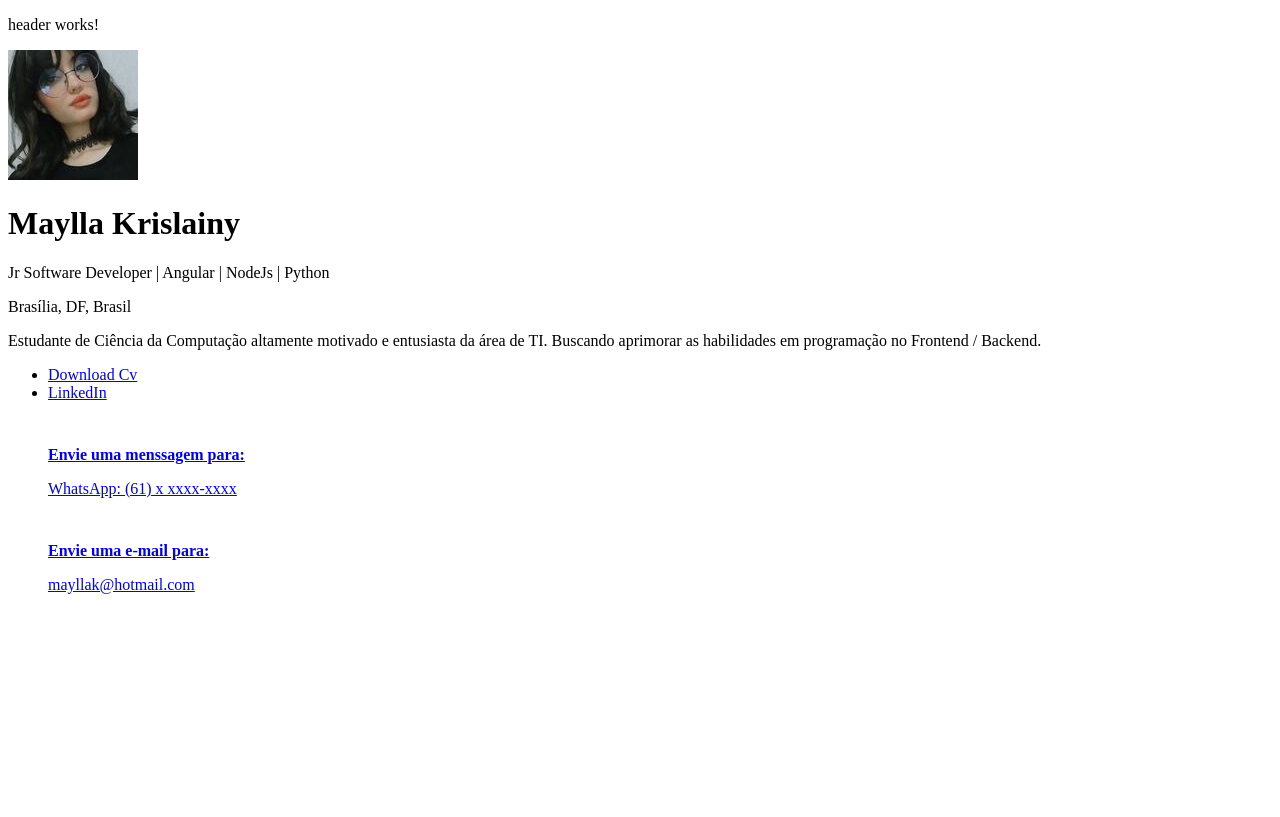
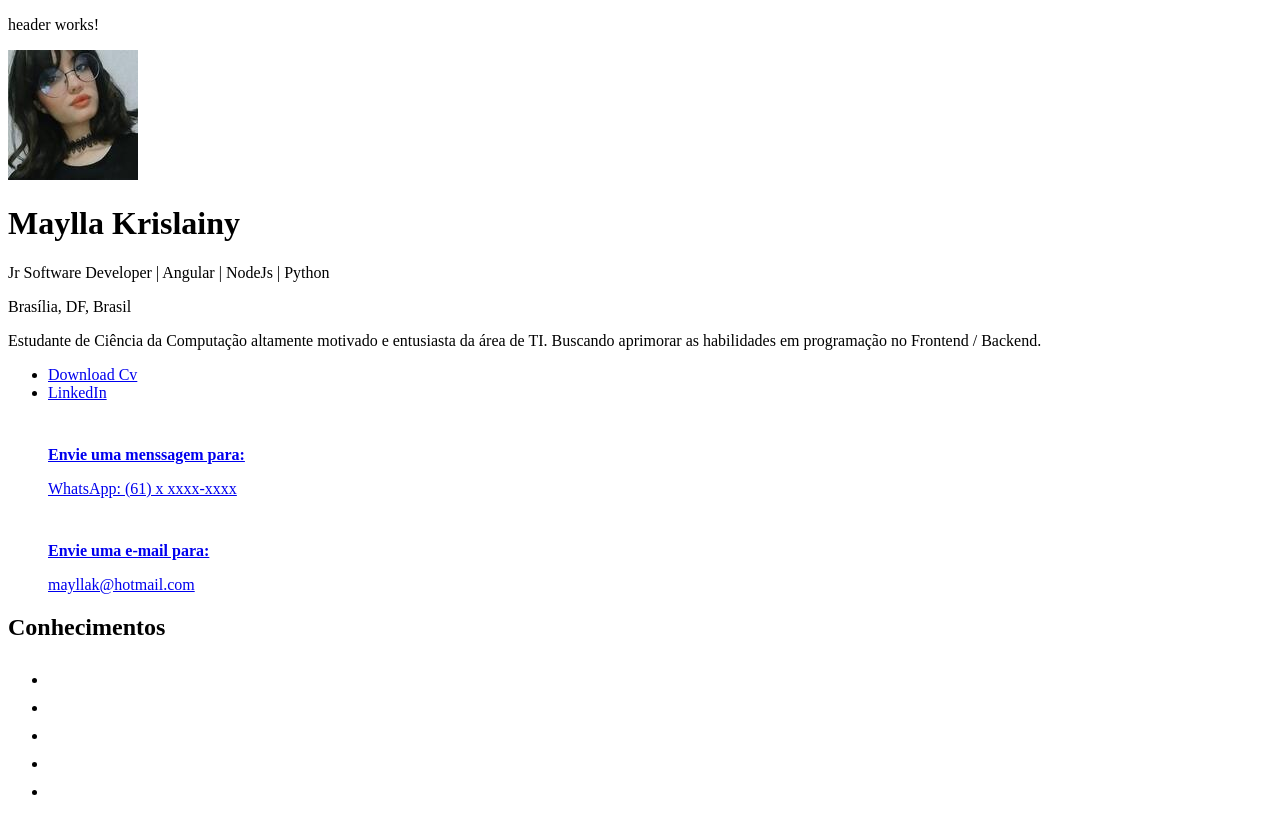
Before and after one commit to maydMoon/angular-portfolio, an Angular app in the folder portfolio/: page / in a window 1280 px wide. Built offline with nearby package versions, Linux system fonts and the light colour scheme.

Commit message:
[HTML] Knowledge Component

```diff
--- /dev/null
+++ b/portfolio/src/app/modules/portfolio/components/knowledge/knowledge.component.html
@@ -0,0 +1,16 @@
+<div class="container">
+  <h2>Conhecimentos</h2>
+  <ul>
+    @for(item of arrayKnowledge(); track item){
+    <li>
+      <img
+        [src]="item.src"
+        [alt]="item.alt"
+        loading="lazy"
+        width="22px"
+        height="24px"
+      />
+    </li>
+    }
+  </ul>
+</div>
--- /dev/null
+++ b/portfolio/src/app/modules/portfolio/components/knowledge/knowledge.component.ts
@@ -0,0 +1,36 @@
+import { Component, signal } from '@angular/core';
+
+// Interface
+import { IKnowledge } from '../../interface/IKnowledge.interface';
+
+@Component({
+  selector: 'app-knowledge',
+  standalone: true,
+  imports: [],
+  templateUrl: './knowledge.component.html',
+  styleUrl: './knowledge.component.scss',
+})
+export class KnowledgeComponent {
+  public arrayKnowledge = signal<IKnowledge[]>([
+    {
+      src: 'assets/icons/knowledge/html5.svg',
+      alt: 'Ícone de conhecimento de html5',
+    },
+    {
+      src: 'assets/icons/knowledge/css3.svg',
+      alt: 'Ícone de conhecimento de css3',
+    },
+    {
+      src: 'assets/icons/knowledge/javascript.svg',
+      alt: 'Ícone de conhecimento de javascript',
+    },
+    {
+      src: 'assets/icons/knowledge/angular.svg',
+      alt: 'Ícone de conhecimento de angular',
+    },
+    {
+      src: 'assets/icons/knowledge/nodejs.svg',
+      alt: 'Ícone de conhecimento de nodejs',
+    },
+  ]);
+}
--- /dev/null
+++ b/portfolio/src/app/modules/portfolio/interface/IKnowledge.interface.ts
@@ -0,0 +1,4 @@
+export interface IKnowledge {
+  src: string;
+  alt: string;
+}
--- a/portfolio/src/app/modules/portfolio/pages/home/home.component.html
+++ b/portfolio/src/app/modules/portfolio/pages/home/home.component.html
@@ -1 +1,4 @@
-<app-header/>
+<app-header />
+<main>
+  <app-knowledge />
+</main>
```
Also changed, not shown: portfolio/src/app/modules/portfolio/pages/home/home.component.ts (+4 -5 lines), portfolio/src/app/modules/portfolio/components/knowledge/knowledge.component.scss (added), 1 other file (tests, documents, lock files or other folders).
